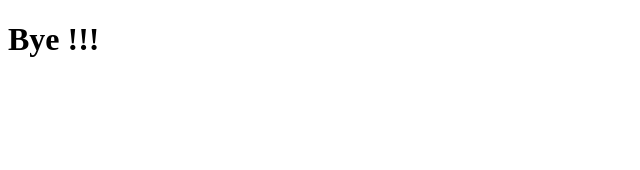
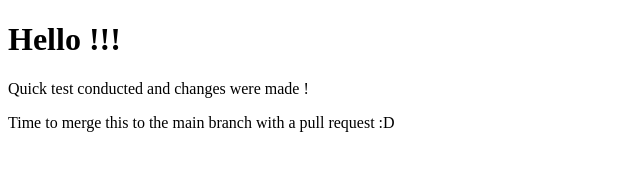
Before and after one commit to wbcsdesilva/theThirdRepo, a plain HTML site: page index.html in a window 1280 px wide. Shown: the whole page, without its empty margins (0-640 px from the left). Drawn offline with Linux system fonts and the light colour scheme.

Commit message:
index.html and README.md modified

```diff
--- a/index.html
+++ b/index.html
@@ -7,7 +7,10 @@
 </head>
 <body>
 
-    <h1>Bye !!!</h1>
+    <h1>Hello !!!</h1>
+
+    <p>Quick test conducted and changes were made !</p>
+    <p>Time to merge this to the main branch with a pull request :D</p>
 
 </body>
 </html>
```
Also changed, not shown: 1 other file.
